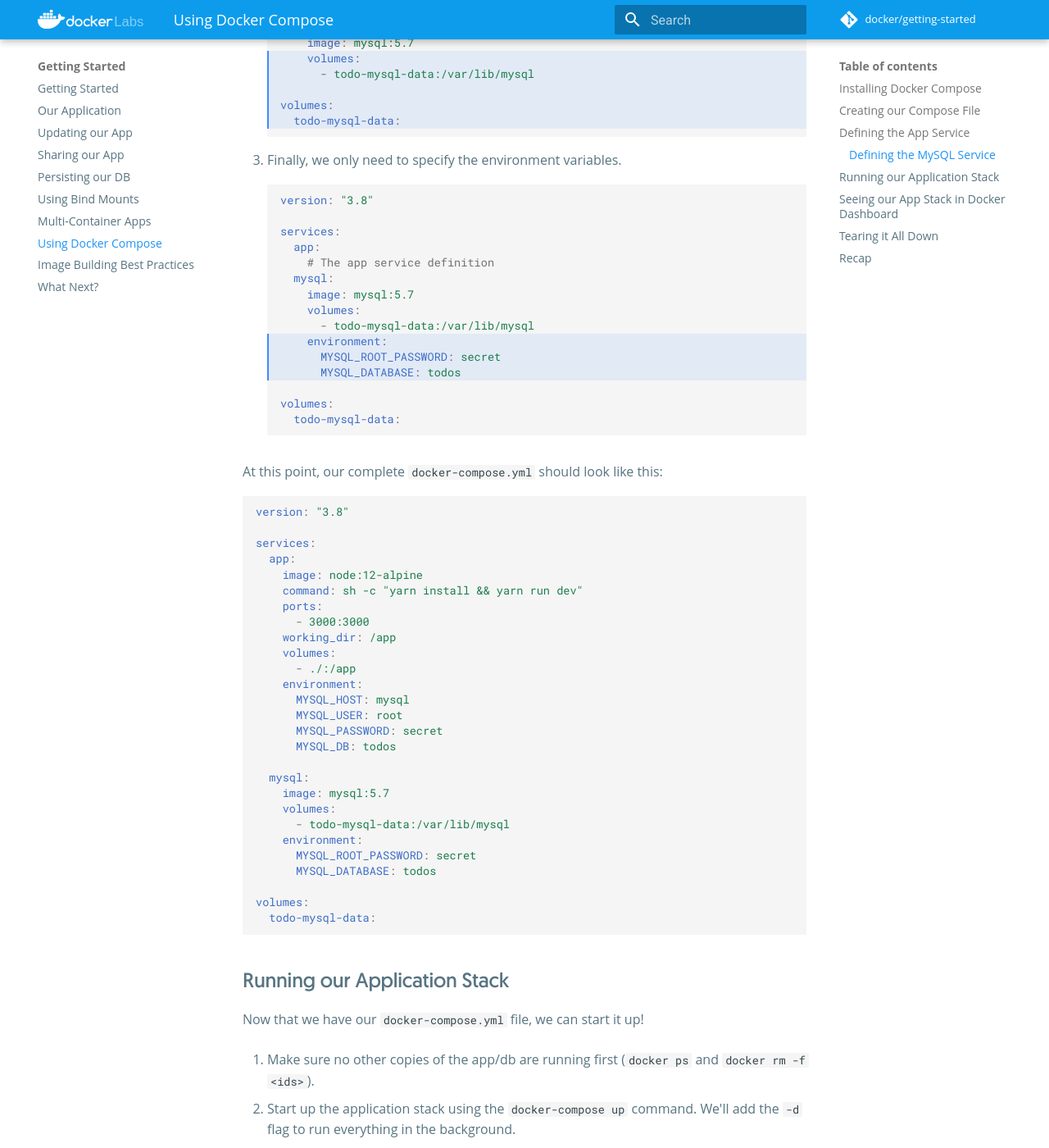
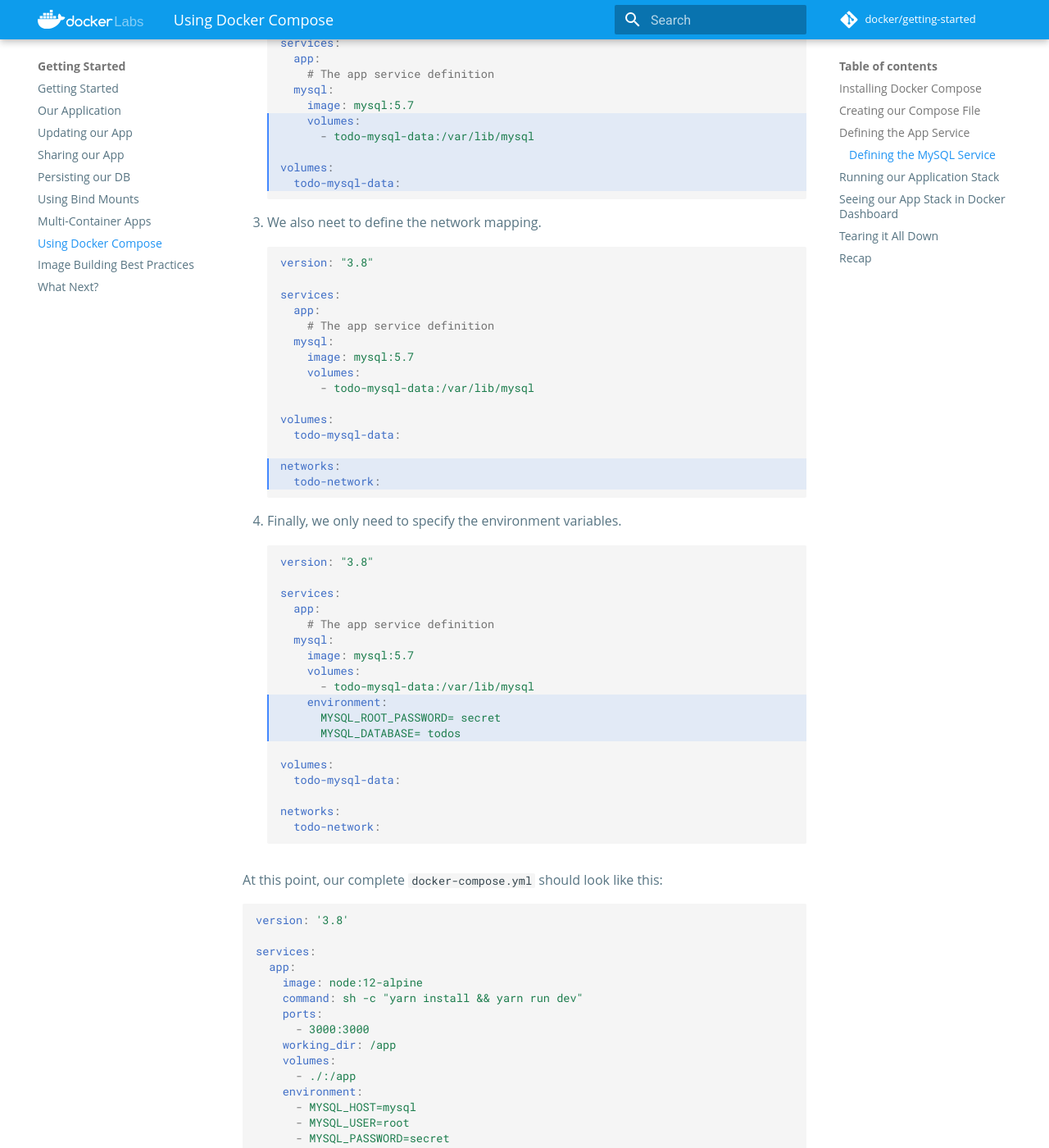
Before and after one commit to docker/getting-started, an MkDocs documentation site: the page built from docs/tutorial/using-docker-compose/index.md, in a window 1280 px wide and 1400 px high, scrolled down 4309 px. Shown: the whole window at 82% size. Built offline with MkDocs 1.6.1 and Material for MkDocs 9.7.7, drawn with Linux system fonts in a browser that asks for light colours; comment, search, counter and statistics services are not loaded; some of the changed text lies outside the part shown.

Commit message:
update the turorial document [docker compose section]

````diff
--- a/docs/tutorial/using-docker-compose/index.md
+++ b/docs/tutorial/using-docker-compose/index.md
@@ -135,7 +135,7 @@
           - ./:/app
     ```
 
-1. Finally, we need to migrate the environment variable definitions using the `environment` key.
+1. Finally, we need to migrate the environment variable definitions using the `environment` key, and adding the `depends_on` and `networks` definition as below
 
     ```yaml hl_lines="12 13 14 15 16"
     version: "3.8"
@@ -150,10 +150,14 @@
         volumes:
           - ./:/app
         environment:
-          MYSQL_HOST: mysql
-          MYSQL_USER: root
-          MYSQL_PASSWORD: secret
-          MYSQL_DB: todos
+          MYSQL_HOST= mysql
+          MYSQL_USER = root
+          MYSQL_PASSWORD= secret
+          MYSQL_DB= todos
+        depends_on:
+          - mysql
+        networks:
+          - todo_network
     ```
 
 
@@ -214,6 +218,26 @@
       todo-mysql-data:
     ```
 
+1. We also neet to define the network mapping.
+
+    ```yaml hl_lines="14 15"
+    version: "3.8"
+
+    services:
+      app:
+        # The app service definition
+      mysql:
+        image: mysql:5.7
+        volumes:
+          - todo-mysql-data:/var/lib/mysql
+
+    volumes:
+      todo-mysql-data:
+
+    networks:
+      todo-network:
+    ```
+
 1. Finally, we only need to specify the environment variables.
 
     ```yaml hl_lines="10 11 12"
@@ -227,18 +251,21 @@
         volumes:
           - todo-mysql-data:/var/lib/mysql
         environment:
-          MYSQL_ROOT_PASSWORD: secret
-          MYSQL_DATABASE: todos
+          MYSQL_ROOT_PASSWORD= secret
+          MYSQL_DATABASE= todos
 
     volumes:
       todo-mysql-data:
+
+    networks:
+      todo-network:
     ```
 
 At this point, our complete `docker-compose.yml` should look like this:
 
 
 ```yaml
-version: "3.8"
+version: '3.8'
 
 services:
   app:
@@ -250,21 +277,28 @@
     volumes:
       - ./:/app
     environment:
-      MYSQL_HOST: mysql
-      MYSQL_USER: root
-      MYSQL_PASSWORD: secret
-      MYSQL_DB: todos
-
+      - MYSQL_HOST=mysql
+      - MYSQL_USER=root
+      - MYSQL_PASSWORD=secret
+      - MYSQL_DB=todos
+    networks:
+      - todo-network
+    depends_on:
+      - mysql
   mysql:
     image: mysql:5.7
     volumes:
       - todo-mysql-data:/var/lib/mysql
     environment:
-      MYSQL_ROOT_PASSWORD: secret
-      MYSQL_DATABASE: todos
-
+      - MYSQL_ROOT_PASSWORD=secret
+      - MYSQL_DATABASE=todos
+    networks:
+      - todo-network
 volumes:
   todo-mysql-data:
+
+networks:
+  todo-network:
 ```
 
 
````
